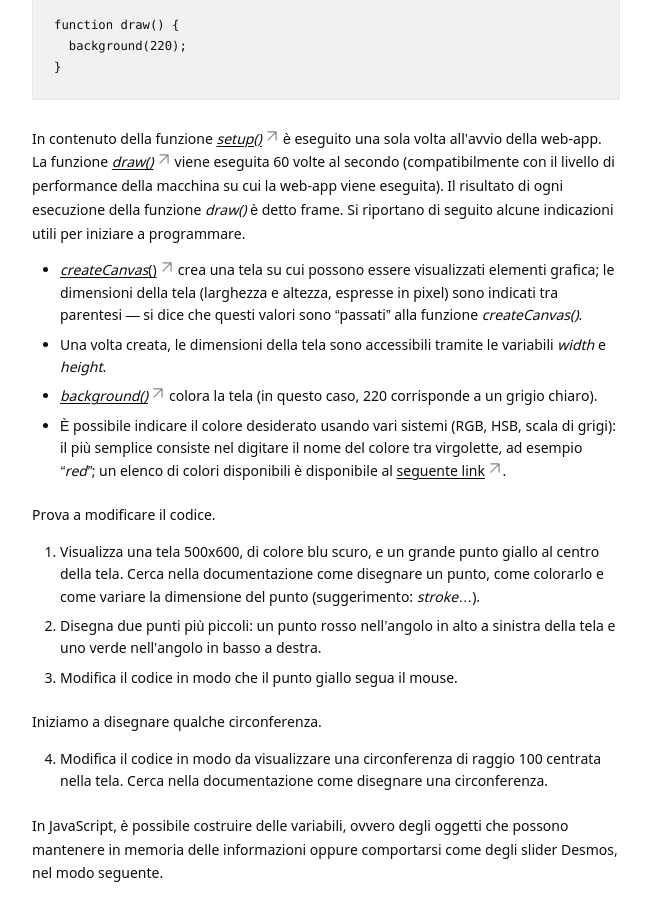
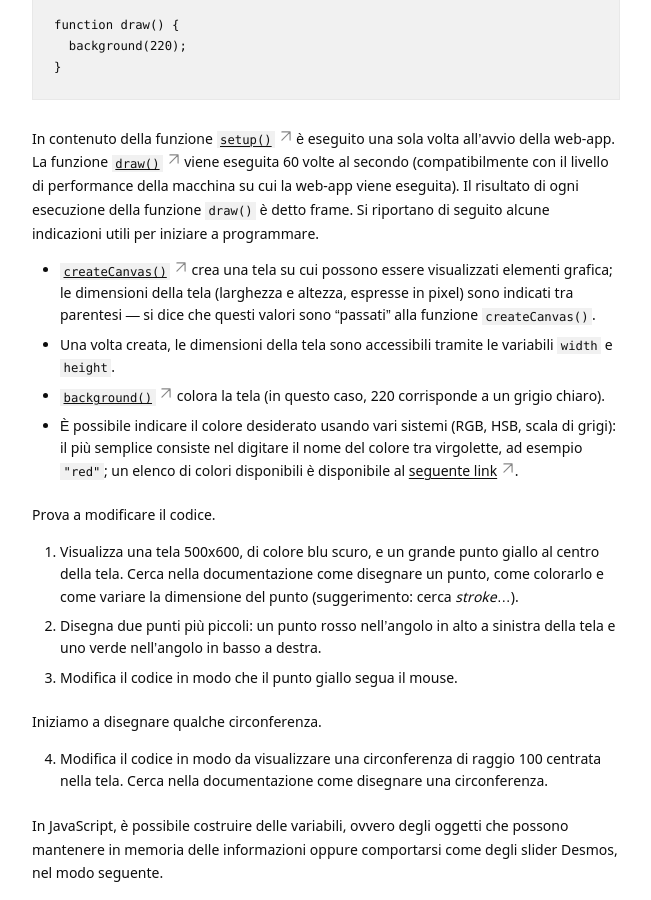
Before and after one commit to Bradwave/matephis, a Jekyll site: the page built from _notes/Public/scoperta-serie-fourier.md, in a window 1280 px wide and 900 px high, scrolled down 1812 px. Shown: the whole window, without its empty margins (314-965 px from the left). Built offline with Jekyll 4.4.1, drawn with Linux system fonts in a browser that asks for light colours; some of the changed text lies outside the part shown.

Commit message:
Tries to add code highlighting.

````diff
--- a/_config.yml
+++ b/_config.yml
@@ -46,6 +46,12 @@
 apple_touch_icon: "/assets/img/profile.png"
 css_file: "/assets/css/style.css"
 ie_css: "/assets/css/ie-target.css"
+
+# Markdown and code highlighting
+markdown: kramdown
+kramdown:
+  input: GFM # GitHub Flavored Markdown
+  syntax_highlighter: rouge
 
 # Menu Items
 menu:
--- a/_notes/Public/scoperta-serie-fourier.md
+++ b/_notes/Public/scoperta-serie-fourier.md
@@ -62,16 +62,16 @@
 }
 ```
 
-In contenuto della funzione [*setup()*](https://p5js.org/reference/p5/setup/) è eseguito una sola volta all'avvio della web-app. La funzione [*draw()*](https://p5js.org/reference/p5/draw/) viene eseguita 60 volte al secondo (compatibilmente con il livello di performance della macchina su cui la web-app viene eseguita). Il risultato di ogni esecuzione della funzione *draw()* è detto **frame**. Si riportano di seguito alcune indicazioni utili per iniziare a programmare.
+In contenuto della funzione [`setup()`](https://p5js.org/reference/p5/setup/) è eseguito una sola volta all'avvio della web-app. La funzione [`draw()`](https://p5js.org/reference/p5/draw/) viene eseguita 60 volte al secondo (compatibilmente con il livello di performance della macchina su cui la web-app viene eseguita). Il risultato di ogni esecuzione della funzione `draw()` è detto **frame**. Si riportano di seguito alcune indicazioni utili per iniziare a programmare.
 
-- [*createCanvas*()](https://p5js.org/reference/p5/createCanvas/) crea una tela su cui possono essere visualizzati elementi grafica; le dimensioni della tela (larghezza e altezza, espresse in pixel) sono indicati tra parentesi — si dice che questi valori sono "passati" alla funzione *createCanvas()*.
-- Una volta creata, le dimensioni della tela sono accessibili tramite le variabili *width* e *height*.
-- [*background()*](https://p5js.org/reference/p5/createCanvas/) colora la tela (in questo caso, 220 corrisponde a un grigio chiaro).
-- È possibile indicare il colore desiderato usando vari sistemi (RGB, HSB, scala di grigi): il più semplice consiste nel digitare il nome del colore tra virgolette, ad esempio *"red"*; un elenco di colori disponibili è disponibile al [seguente link](https://developer.mozilla.org/en-US/docs/Web/CSS/Reference/Values/named-color).
+- [`createCanvas()`](https://p5js.org/reference/p5/createCanvas/) crea una tela su cui possono essere visualizzati elementi grafica; le dimensioni della tela (larghezza e altezza, espresse in pixel) sono indicati tra parentesi — si dice che questi valori sono "passati" alla funzione `createCanvas()`.
+- Una volta creata, le dimensioni della tela sono accessibili tramite le variabili `width` e `height`.
+- [`background()`](https://p5js.org/reference/p5/createCanvas/) colora la tela (in questo caso, 220 corrisponde a un grigio chiaro).
+- È possibile indicare il colore desiderato usando vari sistemi (RGB, HSB, scala di grigi): il più semplice consiste nel digitare il nome del colore tra virgolette, ad esempio `"red"`; un elenco di colori disponibili è disponibile al [seguente link](https://developer.mozilla.org/en-US/docs/Web/CSS/Reference/Values/named-color).
 
 Prova a modificare il codice.
 
-1. Visualizza una tela 500x600, di colore blu scuro, e un grande punto giallo al centro della tela. Cerca nella documentazione come disegnare un punto, come colorarlo e come variare la dimensione del punto (suggerimento: *stroke*...).
+1. Visualizza una tela 500x600, di colore blu scuro, e un grande punto giallo al centro della tela. Cerca nella documentazione come disegnare un punto, come colorarlo e come variare la dimensione del punto (suggerimento: cerca *stroke*...).
 2. Disegna due punti più piccoli: un punto rosso nell'angolo in alto a sinistra della tela e uno verde nell'angolo in basso a destra.
 3. Modifica il codice in modo che il punto giallo segua il mouse.
 
@@ -89,7 +89,7 @@
 var b = 5;
 ```
 
-Le parale chiave *let* e *var* consentono di **creare una variabile**. Ponendo il nome della variabile uguale a un certo valore, si assegna questo valore alla variabile. Si consideri il codice seguente:
+Le parale chiave `let` e `var` consentono di **creare una variabile**. Ponendo il nome della variabile uguale a un certo valore, si assegna questo valore alla variabile. Si consideri il codice seguente:
 
 ```javascript
 let a; // la variabile viene creata, ma non inizializzata
````
Also changed, not shown: other parts of _notes/Public/scoperta-serie-fourier.md (+3 -3 lines).
